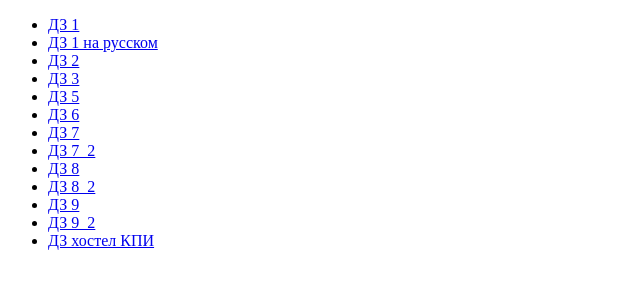
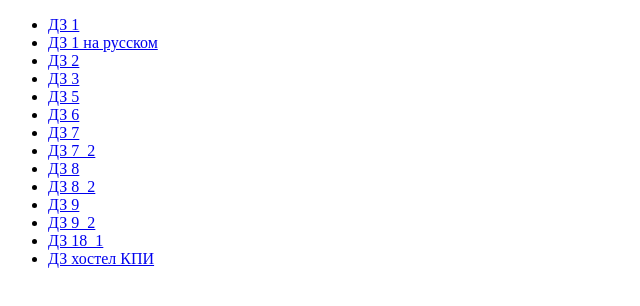
Before and after one commit to KonstantinHints/AllHomeWorks, a plain HTML site: page AllHomeWorks.html in a window 1280 px wide. Shown: the whole page, without its empty margins (0-640 px from the left). Drawn offline with Linux system fonts and the light colour scheme.

Commit message:
new index

```diff
--- a/AllHomeWorks.html
+++ b/AllHomeWorks.html
@@ -19,6 +19,7 @@
         <li><a href="DZ8_2/index.html">ДЗ 8_2</a></li>
         <li><a href="DZ9/index.html">ДЗ 9</a></li>
         <li><a href="DZ9_2/index.html">ДЗ 9_2</a></li>
+        <li><a href="DZ18_1/index.html">ДЗ 18_1</a></li>
         <li><a href="HostelKPI/index.html">ДЗ хостел КПИ</a></li>
     </ul>
 </body>
```
